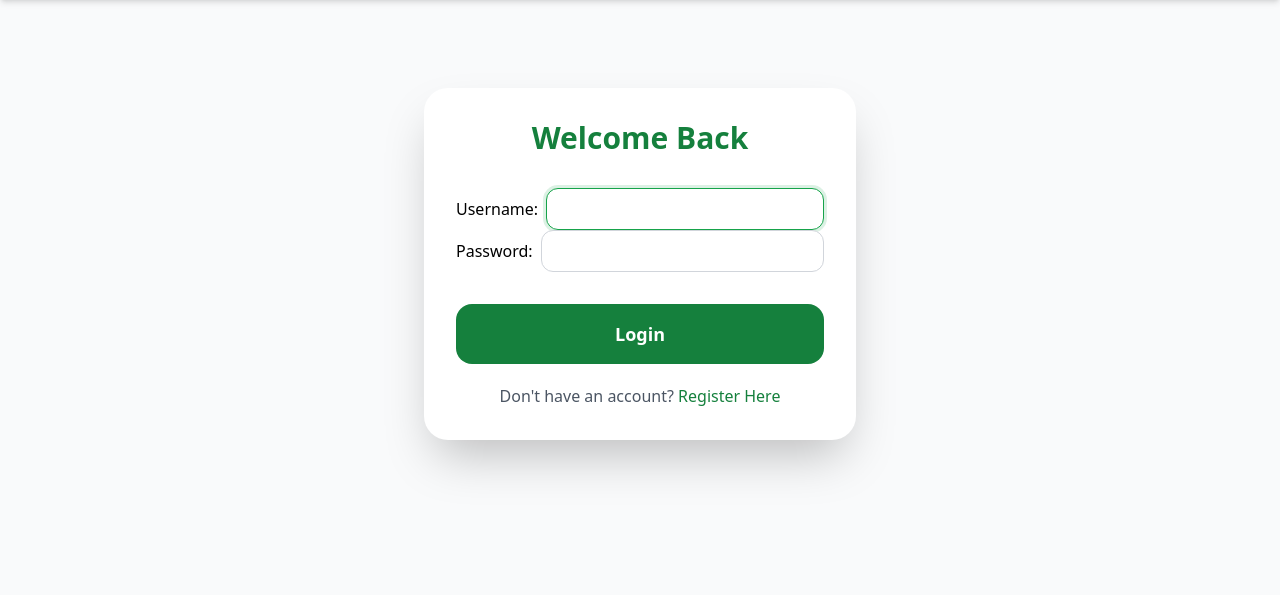
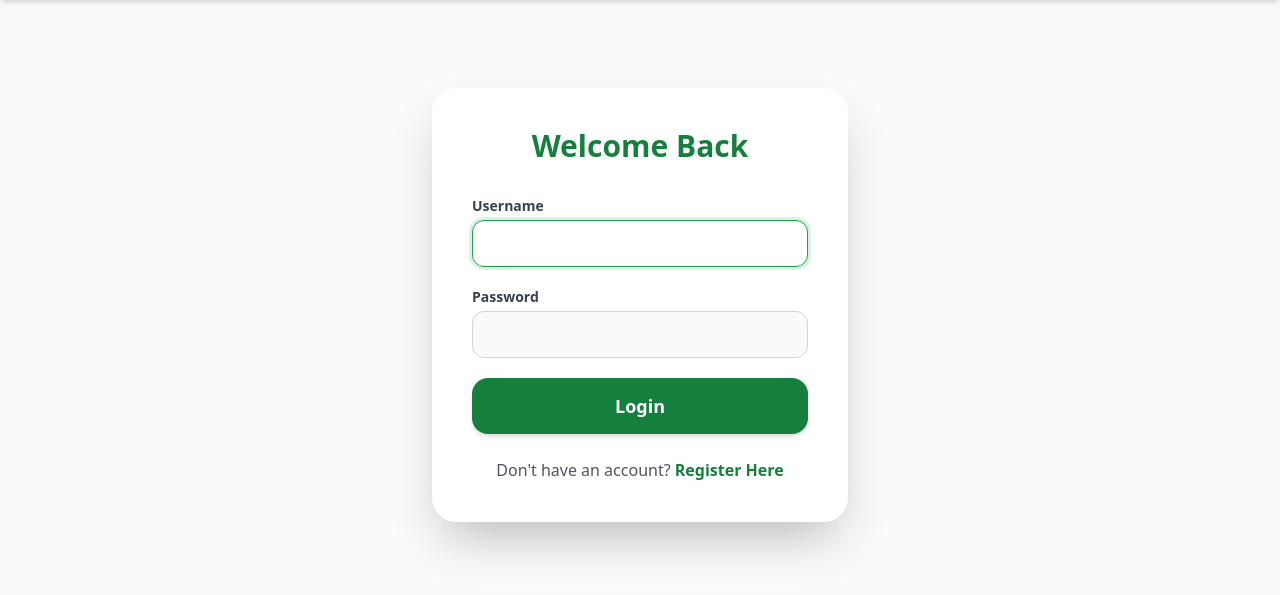
Before and after one commit to Opango14/merry_chama, a Django app: page /login/ in a window 1280 px wide. Shown: the part 60-655 px from the top of the page. Run offline with Django 5.2, Linux system fonts and the light colour scheme; some libraries are stand-ins or nearby versions.

Commit message:
improve login page UI by replacing auto-generated form rendering with custom field layouts and updated CSS styles

```diff
--- a/templates/login.html
+++ b/templates/login.html
@@ -1,49 +1,90 @@
 {% extends 'base.html' %}
 
 {% block content %}
-<div class="max-w-md mx-auto mt-8 sm:mt-16 px-2">
-    <div class="bg-white shadow-2xl rounded-3xl p-6 sm:p-8">
-        <h2 class="text-2xl sm:text-3xl font-bold text-center mb-6 sm:mb-8 text-green-700">Welcome Back</h2>
+<div class="max-w-md mx-auto mt-8 sm:mt-16 px-4">
+    <div class="bg-white shadow-2xl rounded-3xl p-8 sm:p-10">
+        <h2 class="text-2xl sm:text-3xl font-bold text-center mb-8 text-green-700">Welcome Back</h2>
 
-        <form method="POST">
+        <form method="POST" class="space-y-5">
             {% csrf_token %}
-            <div class="space-y-4 sm:space-y-6">
-                <style>
-                    .auth-form p {
-                        display: flex;
-                        align-items: center;
-                        gap: 0.5rem;
-                    }
-                    .auth-form label {
-                        white-space: nowrap;
-                        font-weight: 500;
-                    }
-                    .auth-form input {
-                        flex: 1;
-                        border: 1px solid #d1d5db;
-                        border-radius: 0.75rem;
-                        padding: 0.5rem 0.75rem;
-                    }
-                    .auth-form input:focus {
-                        border-color: #16a34a;
-                        outline: none;
-                        box-shadow: 0 0 0 3px rgba(22, 163, 74, 0.15);
-                    }
-                </style>
-                <div class="auth-form">
-                    {{ form.as_p }}
-                </div>
+
+            {% for field in form %}
+            <div>
+                <label for="{{ field.id_for_label }}"
+                       class="block text-sm font-semibold text-gray-700 mb-1">
+                    {{ field.label }}
+                </label>
+
+                {% if field.errors %}
+                    <ul class="mb-1 space-y-0.5">
+                        {% for error in field.errors %}
+                            <li class="text-xs text-red-600">{{ error }}</li>
+                        {% endfor %}
+                    </ul>
+                {% endif %}
+
+                {{ field }}
+
+                {% if field.help_text %}
+                    <div class="field-help">{{ field.help_text|safe }}</div>
+                {% endif %}
             </div>
+            {% endfor %}
+
             <button type="submit"
-                class="mt-6 sm:mt-8 w-full bg-green-700 hover:bg-green-800 text-white font-semibold py-3 sm:py-4 rounded-2xl text-base sm:text-lg transition">
+                class="mt-4 w-full bg-green-700 hover:bg-green-800 active:bg-green-900
+                       text-white font-semibold py-3.5 rounded-2xl text-base sm:text-lg
+                       transition duration-200 shadow-md hover:shadow-lg">
                 Login
             </button>
         </form>
 
-        <p class="text-center mt-5 text-gray-600 text-sm sm:text-base">
+        <p class="text-center mt-6 text-gray-600 text-sm sm:text-base">
             Don't have an account?
-            <a href="{% url 'register' %}" class="text-green-700 font-medium">Register Here</a>
+            <a href="{% url 'register' %}" class="text-green-700 font-semibold hover:underline">Register Here</a>
         </p>
     </div>
 </div>
+
+<style>
+    /* Style Django-rendered input widgets inside the login form */
+    #id_username,
+    #id_password {
+        display: block;
+        width: 100%;
+        border: 1.5px solid #d1d5db;
+        border-radius: 0.75rem;
+        padding: 0.65rem 0.85rem;
+        font-size: 1rem;
+        color: #111827;
+        background: #f9fafb;
+        transition: border-color 0.2s, box-shadow 0.2s;
+        box-sizing: border-box;
+    }
+    #id_username:focus,
+    #id_password:focus {
+        border-color: #16a34a;
+        outline: none;
+        box-shadow: 0 0 0 3px rgba(22, 163, 74, 0.15);
+        background: #fff;
+    }
+
+    /* Help text styling */
+    .field-help,
+    .field-help ul,
+    .field-help p {
+        margin-top: 0.25rem;
+        font-size: 0.75rem;
+        color: #6b7280;
+        line-height: 1.5;
+    }
+    .field-help ul {
+        list-style: none;
+        padding: 0;
+        margin: 0.25rem 0 0 0;
+    }
+    .field-help li + li {
+        margin-top: 0.1rem;
+    }
+</style>
 {% endblock %}
```
